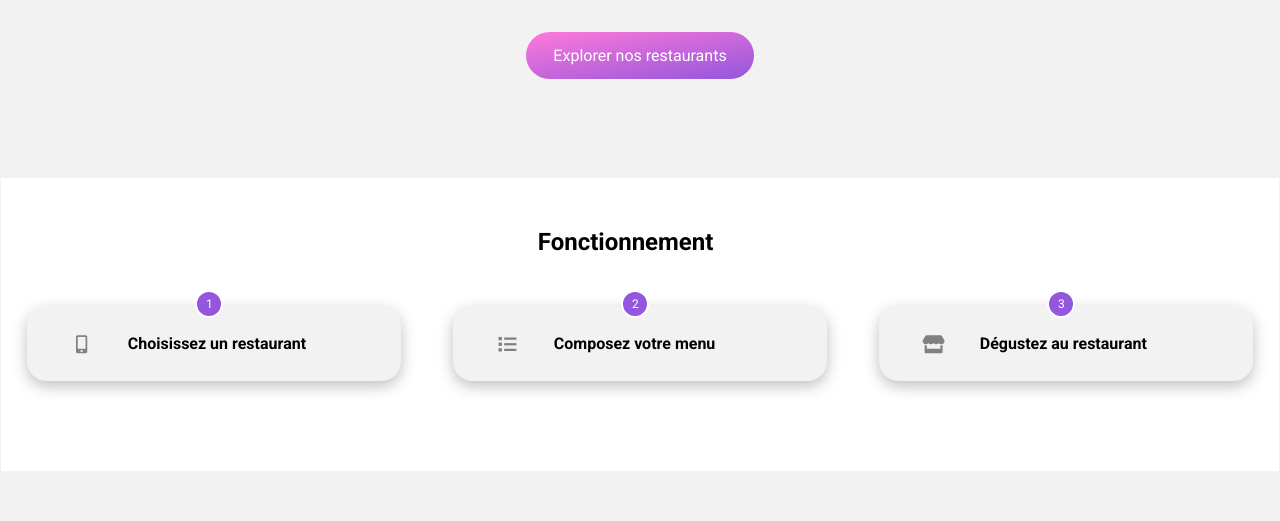
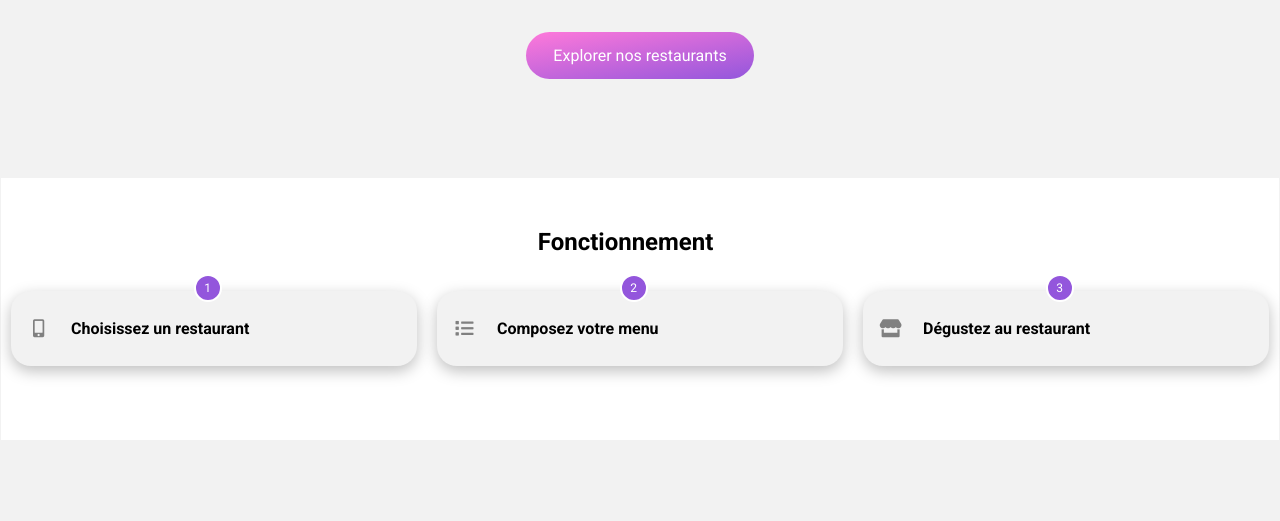
Before and after one commit to kayang23/ohmyfood_projet_3, a website: page index.html in a window 1280 px wide. Shown: the part 213-734 px from the top of the page. Drawn offline with Linux system fonts and the light colour scheme; a web font is replaced by a local one.

Commit message:
Modification marges fonctionnement

```diff
--- a/style.css
+++ b/style.css
@@ -295,7 +295,7 @@ main {
 .fonctionnement_container {
   display: flex;
   align-items: center;
-  padding-left: 6%;
+  padding-left: 20px;
   height: 75px;
   width: 80%;
   background-color: #f2f2f2;
@@ -307,7 +307,7 @@ main {
 }
 @media screen and (min-width: 1024px) {
   .fonctionnement_container {
-    margin: 2%;
+    margin: 10px;
     padding: 0;
   }
 }
@@ -344,6 +344,11 @@ main {
   justify-content: center;
   align-items: center;
 }
+@media screen and (min-width: 1024px) {
+  .fonctionnement_icone i {
+    padding: 10px 5px 10px 10px;
+  }
+}
 .fonctionnement .fas:hover {
   color: #9356dc;
 }
@@ -352,11 +357,6 @@ main {
   font-size: 16px;
 }
 
-@media screen and (min-width: 1024px) {
-  .fonctionnement_icone {
-    padding: 10% 5% 10% 10%;
-  }
-}
 * {
   margin: 0;
   padding: 0;
```
